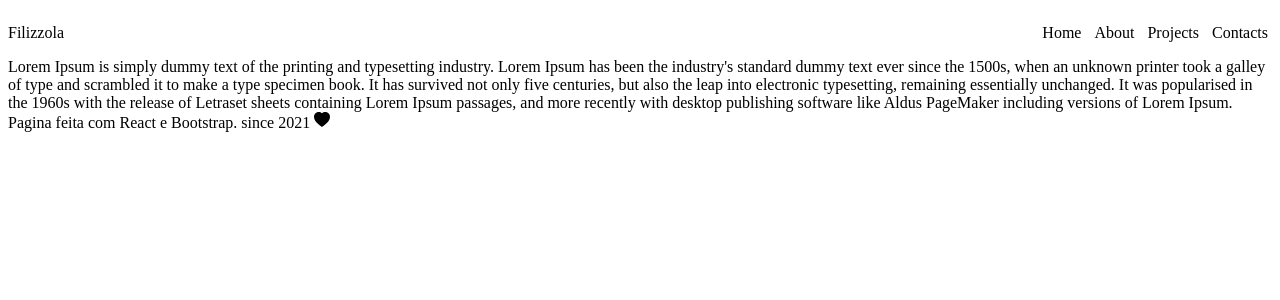
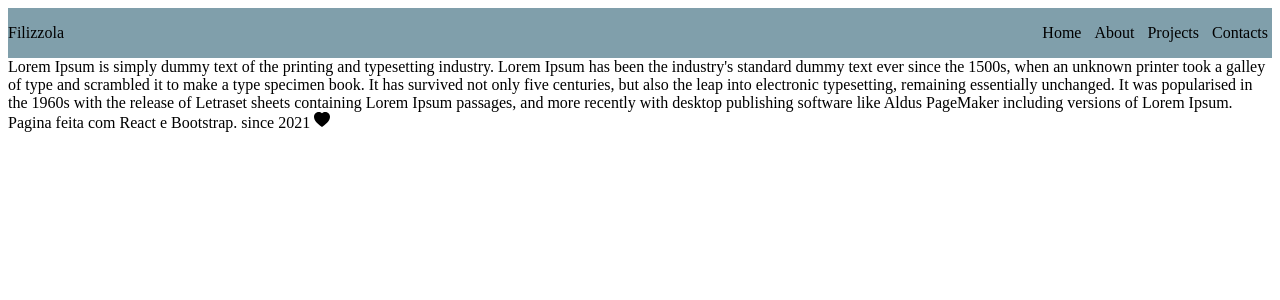
Before and after one commit to juliofilizzola/juliofilizzola-portfolio, a React (Create React App) app: page / in a window 1280 px wide. Shown: the top 300 px of the page. Built offline with nearby package versions, Linux system fonts and the light colour scheme.

Commit message:
background-color com opacidade

```diff
--- a/src/components/header.css
+++ b/src/components/header.css
@@ -3,13 +3,13 @@ header {
   justify-content: space-between;
   flex-direction: row;
   align-items: center;
+  background-color: rgba(2, 64, 89, 0.5);
 }
 
 .container {
   display: flex;
   gap: 5px;
   align-self: center;
-
 }
 
 .container a {
```
